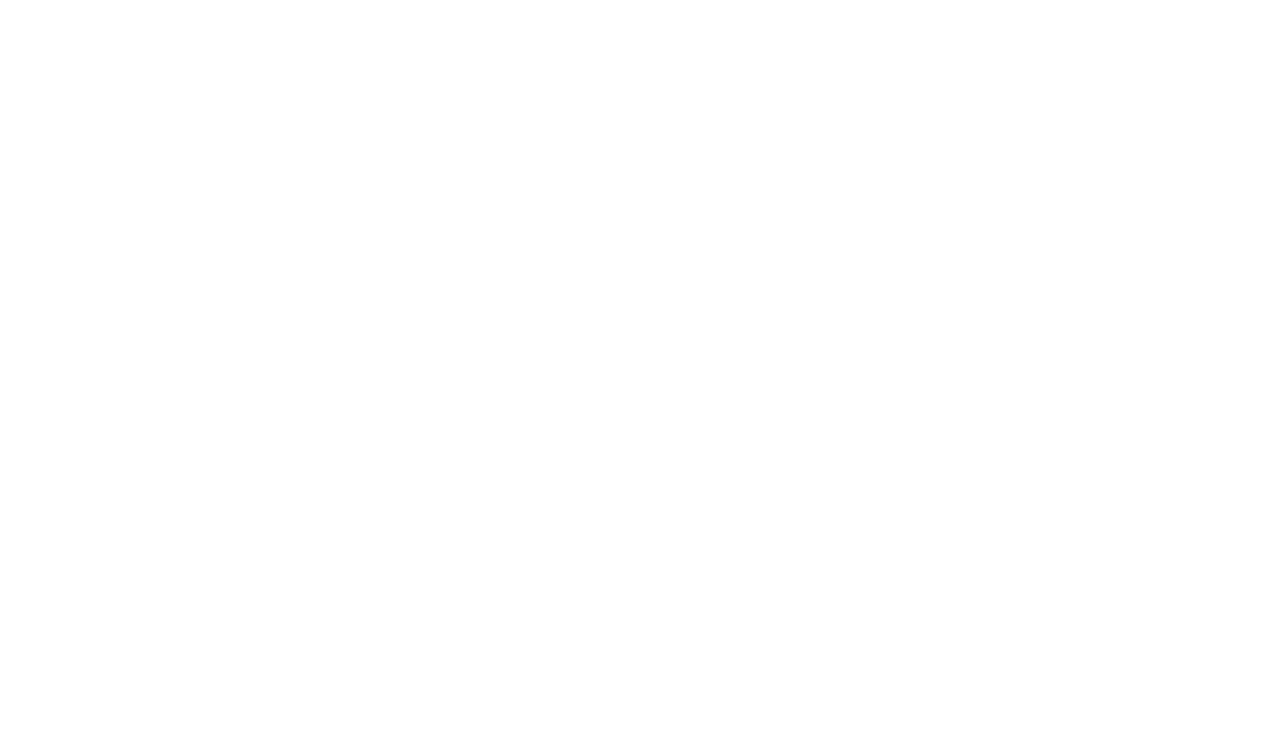
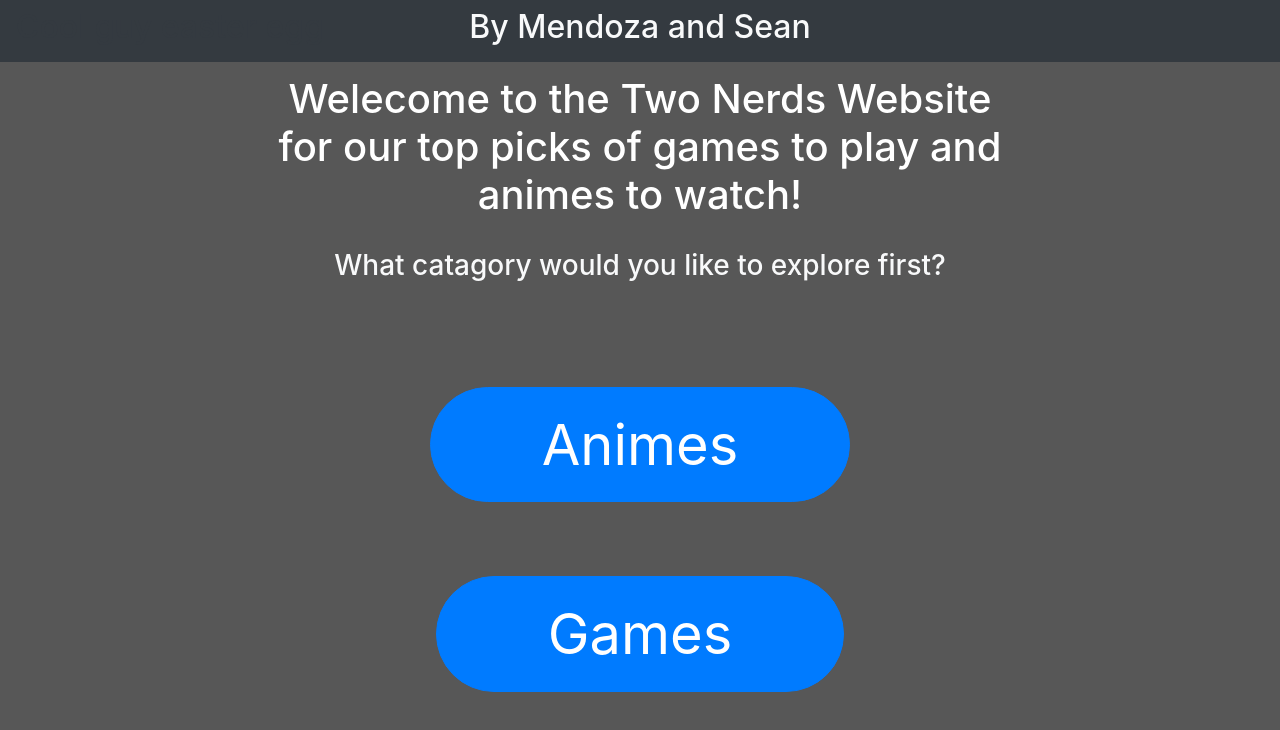
Before and after one commit to Matthew-J-Mendoza/Redo-Websites-React, a React (Create React App) app: page /Multi-Page in a window 1280 px wide. Shown: the top 730 px of the page. Built offline with nearby package versions, Linux system fonts and the light colour scheme.

Commit message:
Made the index page of Two Guys

```diff
--- a/public/index.html
+++ b/public/index.html
@@ -29,7 +29,7 @@
     -->
     <title>React Redo Websites</title>
   </head>
-  <body>
+  <body id="body">
     <noscript>You need to enable JavaScript to run this app.</noscript>
     <div id="root"></div>
     <!--
--- a/src/App.js
+++ b/src/App.js
@@ -9,18 +9,21 @@
 } from "react-router-dom";
 import {HubPage} from "./Components/HUB/Hub"
 import {HamsterHotel} from "./Components/Hamster_Hotel/Hamster_hotel"
-
+import {Two_Nerds} from './Components/Multi-Page/Two_Nerds'
+let Body = document.getElementById('body')
 function App() {
   return (
     <>
     <Router>
+
+
       <Switch>
 
         <Route exact path="/">
         <HubPage />
         </Route>
         <Route path="/Multi-Page">
-
+        <Two_Nerds/>
         </Route>
         <Route path="/Hamster_Hotel">
         <HamsterHotel/>
--- a/src/Components/Multi-Page/Two_Nerds.js
+++ b/src/Components/Multi-Page/Two_Nerds.js
@@ -5,3 +5,27 @@
   Route,
   Link
 } from "react-router-dom";
+import {Choose} from './pages/index/WelcomePage'
+import './styleTG.css'
+
+export class Two_Nerds extends React.Component{
+
+  render(){
+
+    return(
+
+<div className="TwoGuysBg">
+
+        <Router>
+          <Route exact path="/Multi-Page/">
+          <Choose/>
+          </Route>
+
+
+
+        </Router>
+
+</div>
+    )
+  }
+}
--- /dev/null
+++ b/src/Components/Multi-Page/pages/index/WelcomePage.js
@@ -0,0 +1,30 @@
+import { Button, Navbar,Container, Row, Col } from 'react-bootstrap';
+
+
+
+export const Choose = () => {
+    return (
+        <div>
+            <Navbar bg="dark" expand="lg" className="text-light">
+                <h2 className="titleFix">Cool guy easter egg</h2>
+                <h2 className="abs-center-x">By Mendoza and Sean</h2>
+            </Navbar>
+            <Container fluid className=" contain-title center">
+                    <Row>
+                        <Col xs={12}>
+                        <h1 className="h1Txt">Welecome to the Two Nerds Website for our top picks of games to play and animes to watch!</h1>
+                        </Col>
+                        <Col xs={12}>
+                        <h3 className="text-light paddingSmall">What catagory would you like to explore first?</h3>
+                        </Col>
+                        <Col xs={12}>
+                        <Button className="titleButtonFix">Animes</Button>
+                        </Col>
+                        <Col xs={12}>
+                        <Button className="titleButtonFix">Games</Button>
+                        </Col>
+                    </Row>
+                </Container>
+        </div>
+    )
+}
--- /dev/null
+++ b/src/Components/Multi-Page/styleTG.css
@@ -0,0 +1,47 @@
+.TwoGuysBg{
+    background-color: rgb(87, 87, 87);
+    height: 100vh;
+    width: 100vw;
+
+  }
+
+.abs-center-x {
+    position: absolute;
+    left: 50%;
+    transform: translateX(-50%);
+  }
+  .titleFix{
+    color: #343A40;
+  }
+  .contain-title{
+    padding-top: 1%;
+    width: 60%;
+  }
+  .center{
+    display: flex;
+    align-items: center;
+    justify-content: center;
+    text-align: center;
+  }
+  .center{
+  display: flex;
+  align-items: center;
+  justify-content: center;
+  text-align: center;
+}
+.h1Txt{
+    font-size: 250%;
+    color: white;
+  }
+  .paddingSmall{
+    padding: 3%;
+  }
+  .titleButtonFix{
+    padding-left: 15%;
+    padding-right: 15%;
+    padding-top: 2%;
+    padding-bottom: 2%;
+    margin-top: 10%;
+    font-size: 350%;
+    border-radius: 70px;
+  }
```
Also changed, not shown: 1 other file (tests, documents, lock files or other folders).
